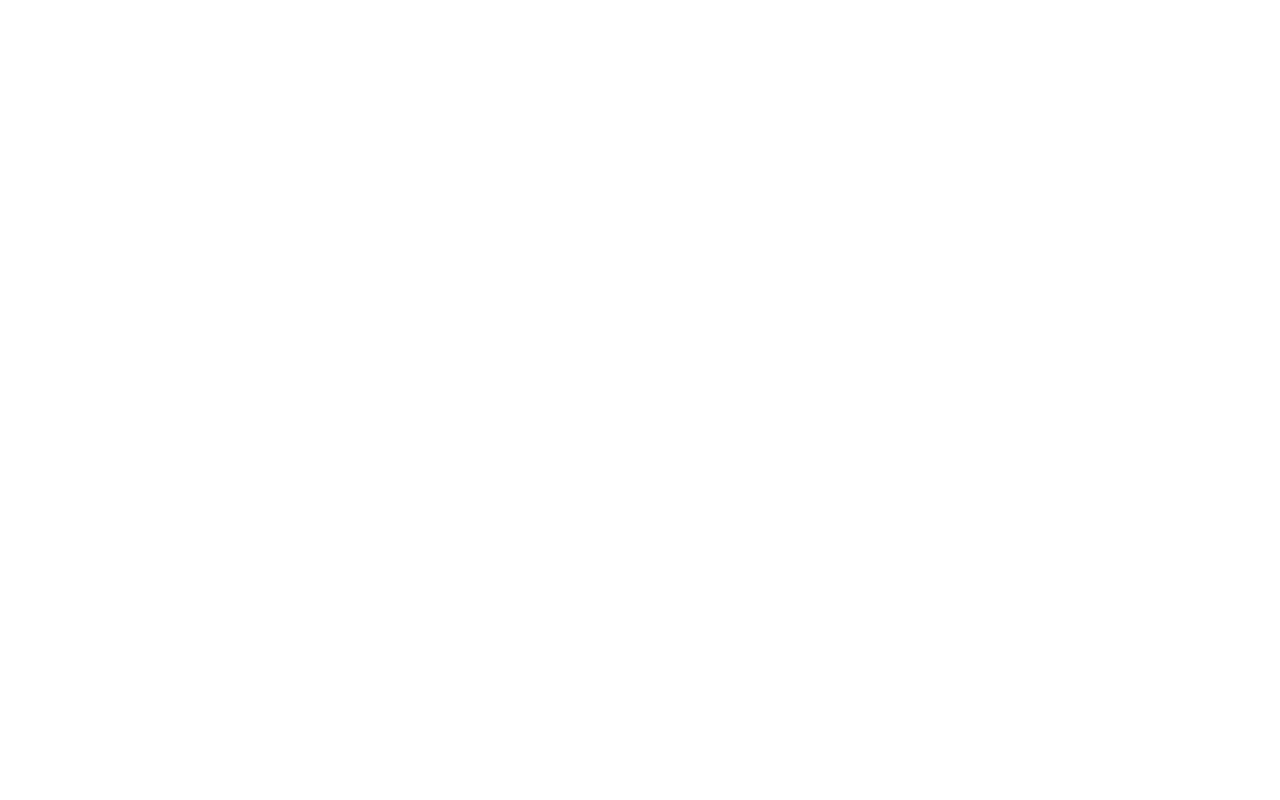
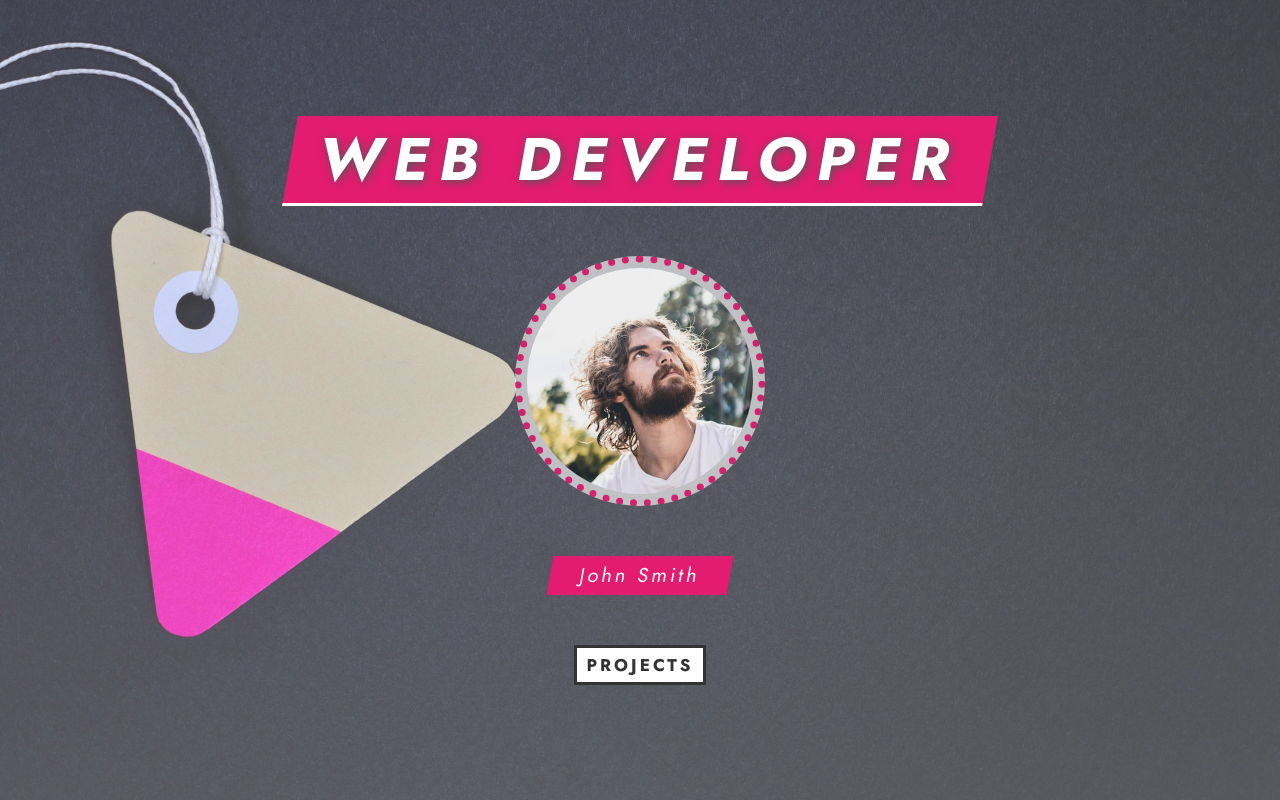
Before and after one commit to Daniel-1017/website-layout, a plain HTML site: page personal-portfolio/index.html in a window 1280 px wide. Drawn offline with Linux system fonts and the light colour scheme.

Commit message:
47 Landing Page

```diff
--- a/personal-portfolio/index.html
+++ b/personal-portfolio/index.html
@@ -15,6 +15,15 @@
     />
   </head>
   <body>
+    <!-- Section 1 -->
+    <section class="section-1">
+      <h1 class="section-1-heading">Web Developer</h1>
+      <img src="./images/john-smith.jpg" alt="John Smith" class="person-img" />
+      <h3 class="person-name">John Smith</h3>
+      <a href="#" class="section-1-btn">Projects</a>
+    </section>
+    <!-- End of Section 1 -->
+
     <script src="script.js"></script>
   </body>
 </html>
--- a/personal-portfolio/style.css
+++ b/personal-portfolio/style.css
@@ -0,0 +1,79 @@
+/* Reset and Common Styles */
+* {
+  margin: 0;
+  padding: 0;
+  outline: none;
+  box-sizing: border-box;
+  text-decoration: none;
+  list-style-type: none;
+  font-family: "Jost", sans-serif;
+  font-weight: 400;
+}
+
+html {
+  font-size: 62.5%;
+}
+/* End of Reset and Common Styles */
+
+/* Section 1 */
+.section-1 {
+  width: 100%;
+  height: 100vh;
+  background: linear-gradient(
+      rgba(255, 255, 255, 0.2),
+      rgba(255, 255, 255, 0.3)
+    ),
+    url(images/bg.jpg) center no-repeat;
+  background-size: cover;
+  display: flex;
+  flex-direction: column;
+  justify-content: center;
+  align-items: center;
+}
+
+.section-1-heading {
+  font-size: 6rem;
+  font-weight: 700;
+  color: #fff;
+  background-color: #e41c6f;
+  padding: 0 3rem;
+  margin-bottom: 5rem;
+  text-transform: uppercase;
+  letter-spacing: 1rem;
+  border-bottom: 0.3rem solid #fff;
+  text-shadow: 0.2rem 0.2rem 1rem #555;
+  transform: skew(-10deg);
+}
+
+.person-img {
+  width: 25rem;
+  height: 25rem;
+  object-fit: cover;
+  border-radius: 50%;
+  border: 0.7rem dotted #e41c6f;
+  background-color: rgba(255, 255, 255, 0.7);
+  padding: 0.5rem;
+  opacity: 0.9;
+}
+
+.person-name {
+  font-size: 2rem;
+  color: #fff;
+  background-color: #e41c6f;
+  margin: 5rem 0;
+  padding: 0.5rem 3rem;
+  letter-spacing: 0.3rem;
+  transform: skew(-10deg);
+}
+
+.section-1-btn {
+  font-size: 1.7rem;
+  font-weight: 700;
+  color: #333;
+  background-color: #fff;
+  border: 0.3rem solid #333;
+  padding: 0.5rem 1rem;
+  text-transform: uppercase;
+  letter-spacing: 0.3rem;
+}
+/* End of Section 1 */
```
